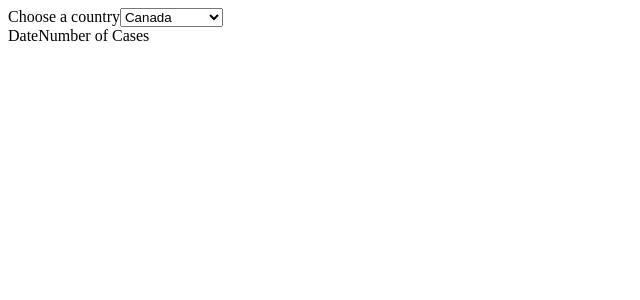
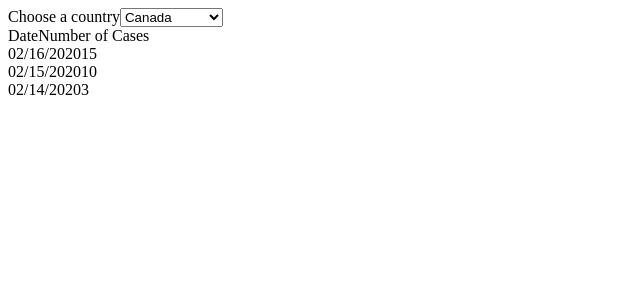
Before and after one commit to rhedin/corona, an Angular app: page / in a window 1280 px wide. Shown: the top 300 px of the page, without its empty margins (0-640 px from the left). Built offline with nearby package versions, Linux system fonts and the light colour scheme.

Commit message:
Now both UI elements contain data supplied by the javascript.

```diff
--- a/src/app/app.component.html
+++ b/src/app/app.component.html
@@ -9,7 +9,7 @@
   <option value="mexico">Mexico</option>
   -->
   <!-- [options]="countries" -->
-  <option *ngFor="let country of countries">{{country}}</option>
+  <option *ngFor="let country of countries" [value]="country.ident">{{country.name}}</option>
 </select>
 
 <div id="results">
@@ -17,6 +17,10 @@
     <span>Date</span>
     <span>Number of Cases</span>
   </div>
+  <div *ngFor="let day of days">
+    <span>{{day.date}}</span>
+    <span>{{day.numberOfCases}}</span>
+  </div>
 </div>
 
 <router-outlet></router-outlet>
--- a/src/app/app.component.ts
+++ b/src/app/app.component.ts
@@ -10,17 +10,25 @@
   title = 'corona';
 
   countries = [
-    'Canada',
-    'United States',
-    'Mexico'
+    {ident: 'canada', name: 'Canada'},
+    {ident: 'unitedstates', name: 'United States'},
+    {ident:'mexico', name: 'Mexico'}
+  ];
+
+  days = [
+    {date:'02/16/2020', numberOfCases: 15},
+    {date: '02/15/2020', numberOfCases: 10},
+    {date: '02/14/2020', numberOfCases: 3},
   ];
 
   constructor(private httpClient: HttpClient) {
 
   }
 
-  selectionChanged(event): void {
+  selectionChanged(event: any): void {
     console.log('In selectionChanged.');
     console.log('event passed is', event);
+    console.log('event.value', event.value);
+    console.log('event.target.value', event.target.value);
   }
 }
```
